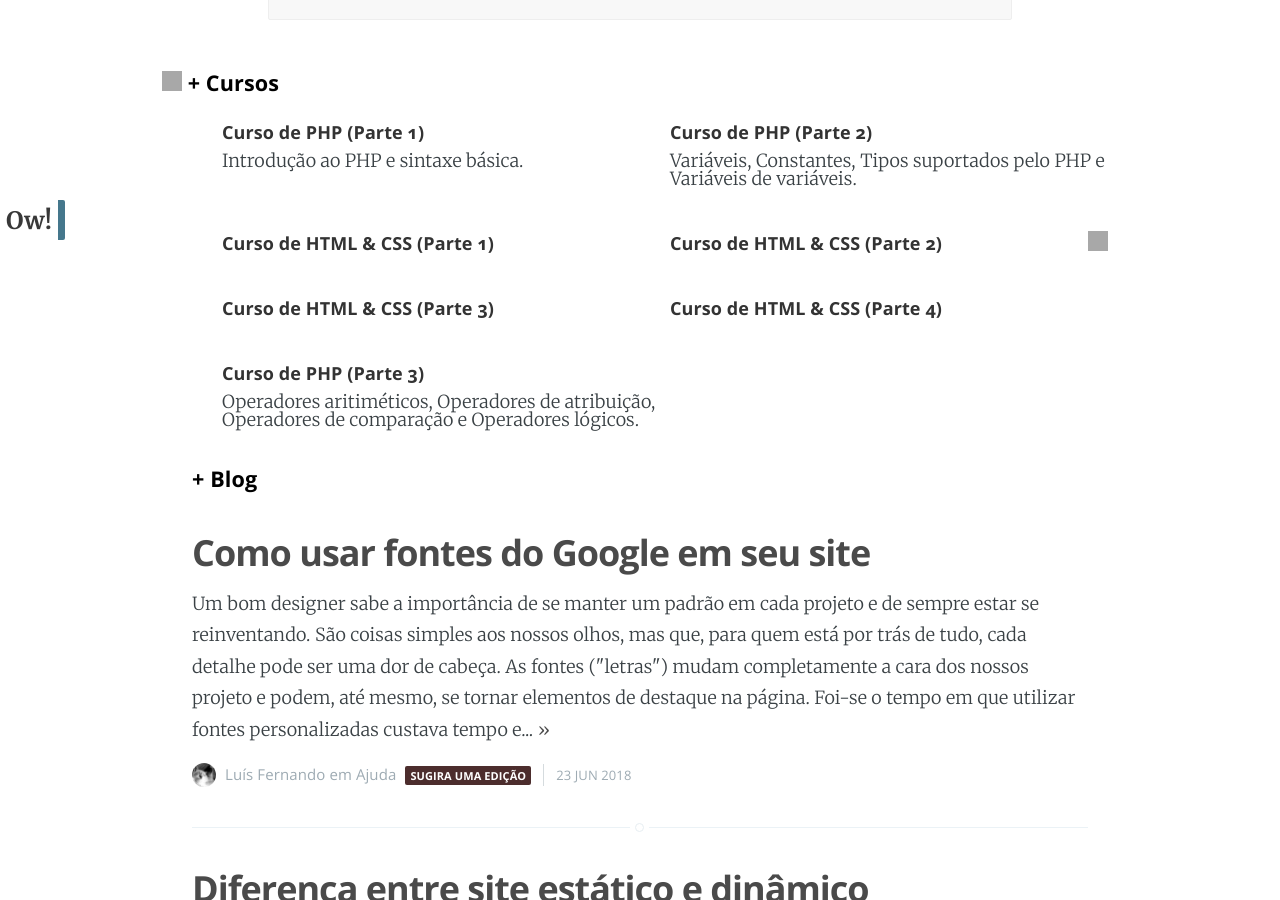
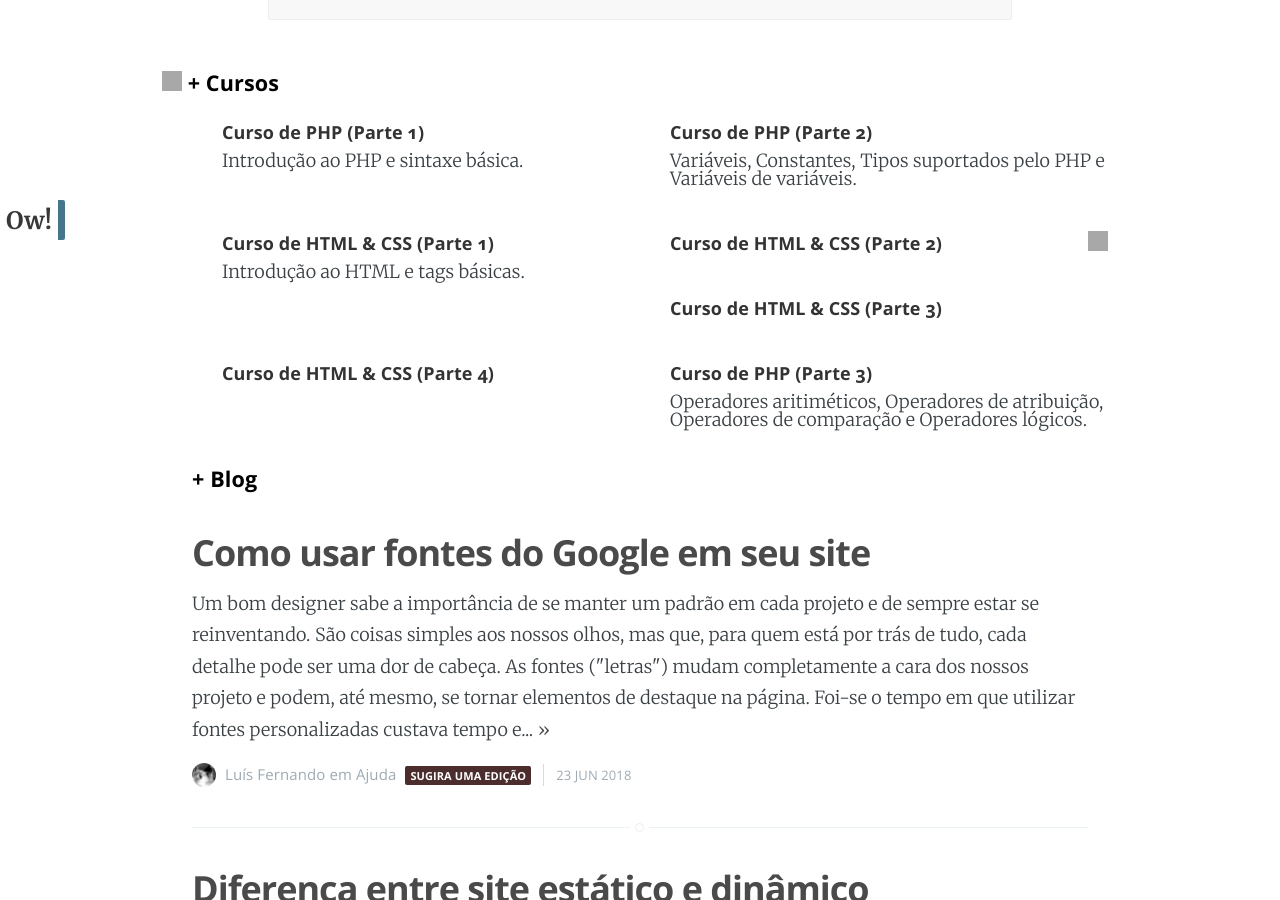
Before and after one commit to EnVolte/envolte.github.io, a Jekyll site: the page built from index.html, in a window 1280 px wide and 900 px high, scrolled down 721 px. Built offline with Jekyll 4.4.1, drawn with Linux system fonts in a browser that asks for light colours; the list of posts is cut into pages by our own code; grey boxes are pictures that could not be loaded.

Commit message:
Update parte-1.markdown

```diff
--- a/_cursos/HTML-CSS/parte-1.markdown
+++ b/_cursos/HTML-CSS/parte-1.markdown
@@ -1,6 +1,7 @@
 ---
 layout: post
 title:  "Curso de HTML & CSS (Parte 1)"
+subtitulo: "Introdução ao HTML e tags básicas."
 date:   2018-06-26 08:00:00
 categories: Curso
 ---
```
